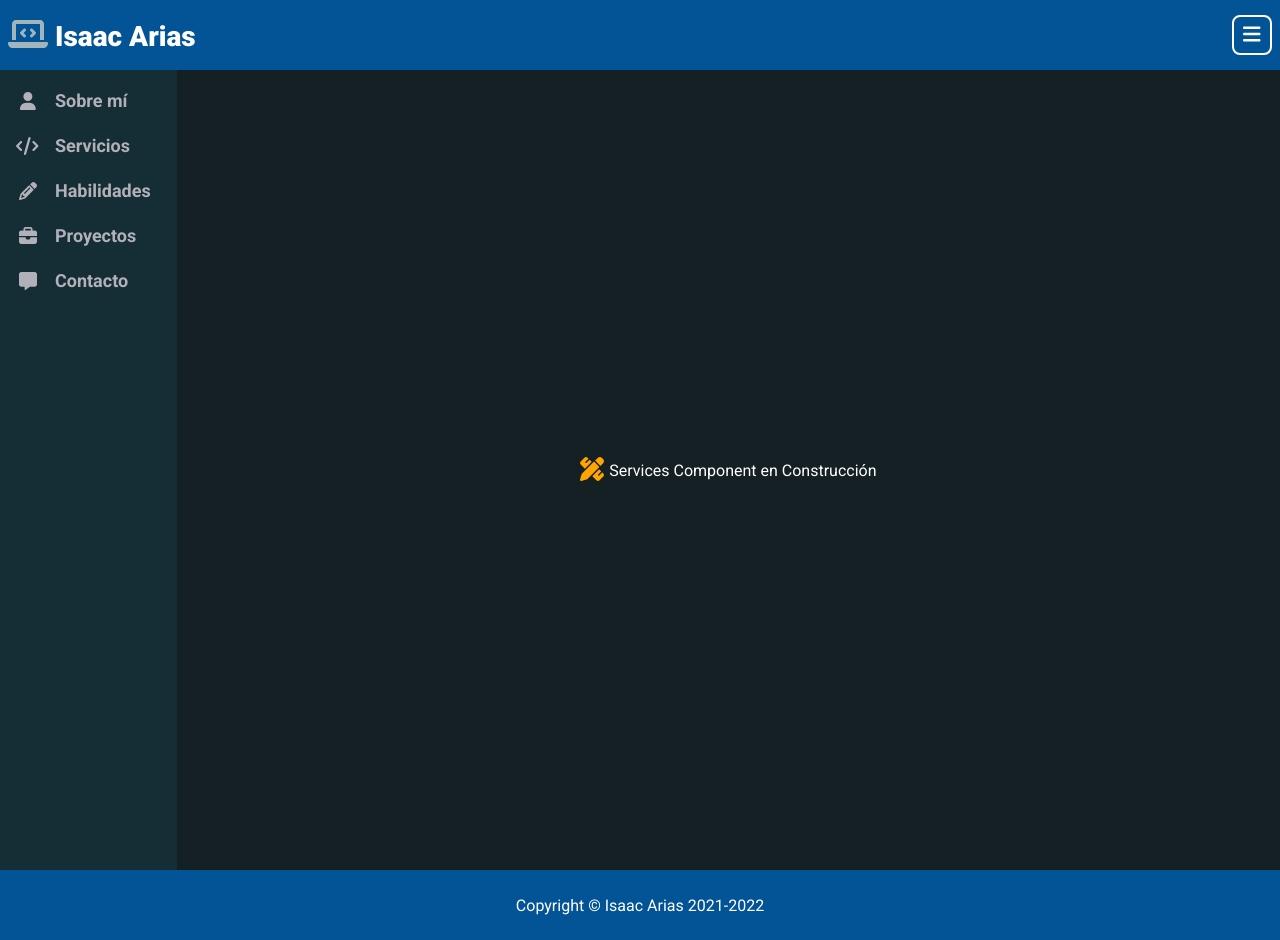
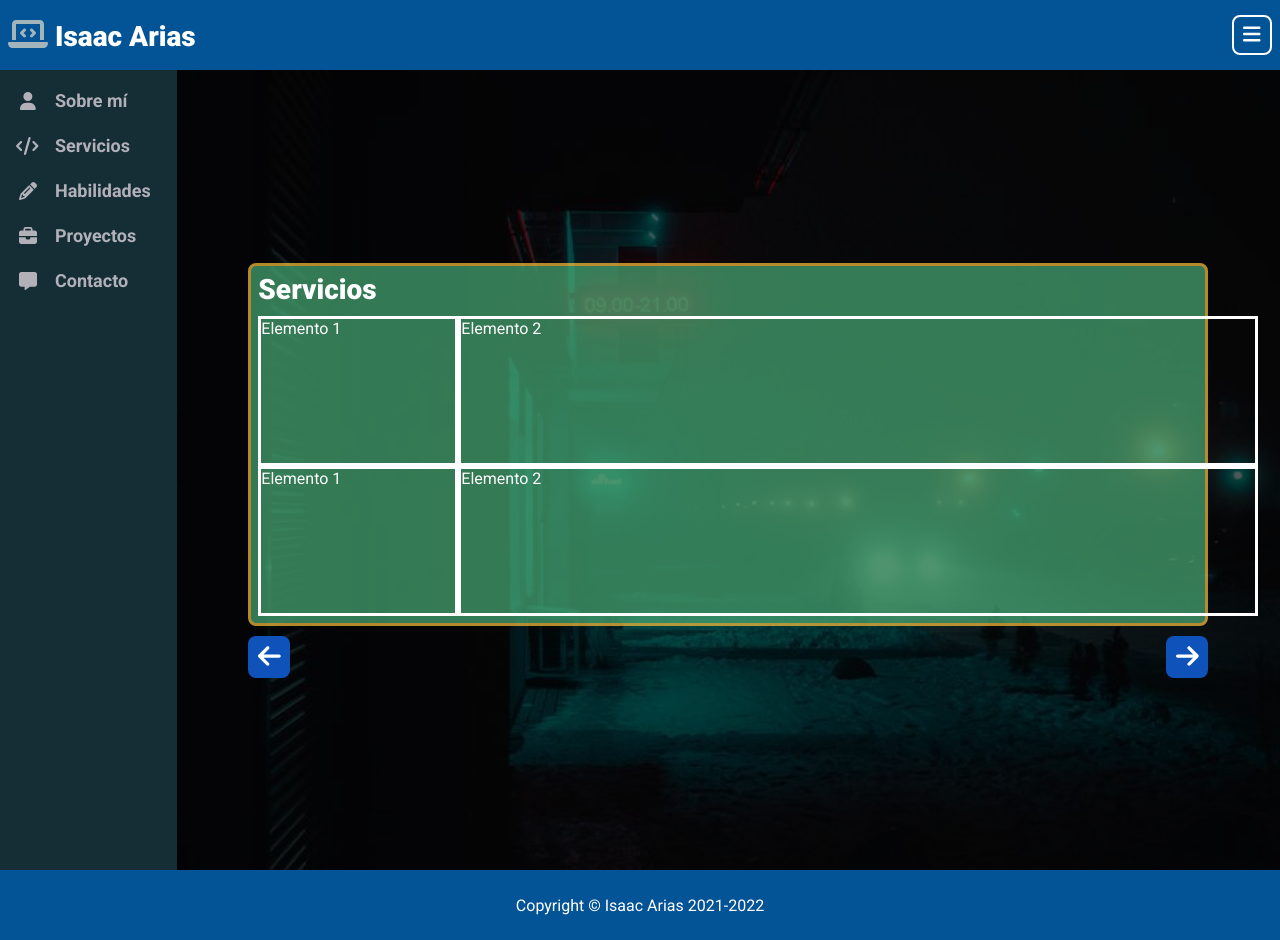
Before and after one commit to Isaac953/Portfolio_Angular, an Angular app: page /services in a window 1280 px wide. Built offline with nearby package versions, Linux system fonts and the light colour scheme.

Commit message:
Services Component parte 1: Agregar fondo de imagen de componente y diseño base del componente

```diff
--- a/src/app/app-routing.module.ts
+++ b/src/app/app-routing.module.ts
@@ -12,7 +12,7 @@ const routes: Routes = [
   /* Start Definitive Routes */
   { path: 'home', component: HomeComponent },
   { path: 'about-me', component: AboutmeComponent },
-  // { path: 'services', component: MyservicesComponent },
+  { path: 'services', component: MyservicesComponent },
   // { path: 'skills', component: SkillsComponent },
   // { path: 'proyects', component: ProyectsComponent },
   // { path: 'contact', component: ContactComponent },
@@ -22,7 +22,7 @@ const routes: Routes = [
   /* Start Maintenance Routes */
   // { path: 'home', component: MaintenanceComponent },
   // { path: 'about-me', component: MaintenanceComponent },
-  { path: 'services', component: MaintenanceComponent },
+  // { path: 'services', component: MaintenanceComponent },
   { path: 'skills', component: MaintenanceComponent },
   { path: 'proyects', component: MaintenanceComponent },
   { path: 'contact', component: MaintenanceComponent },
--- a/src/app/components/main/main.component.css
+++ b/src/app/components/main/main.component.css
@@ -60,7 +60,7 @@
 }
 
 .bg-services {
-  background-color: #395b64;
+  background-image: url("../../../assets/images/backgrounds/bg_services_component.jpg");
 }
 
 .bg-skills {
--- a/src/app/components/main/mcontent/myservices/myservices.component.css
+++ b/src/app/components/main/mcontent/myservices/myservices.component.css
@@ -0,0 +1,82 @@
+/* Start Media Queries Screens 1024px */
+.main__content--services {
+  position: relative;
+
+  display: flex;
+  flex-direction: column;
+
+  width: 75vw;
+  margin: 5px 10px 5px 10px;
+  padding: 10px;
+
+  justify-content: center;
+  align-items: flex-start;
+}
+
+.main__content--services::before {
+  position: absolute;
+  top: 0;
+  right: 0;
+  bottom: 0;
+  left: 0;
+
+  content: "";
+
+  opacity: 0.7;
+  border-style: solid;
+  border-color: var(--border-card);
+  border-radius: 8px;
+  background-color: var(--background-card);
+}
+
+.services__title {
+  font-size: 28px;
+  font-weight: 900;
+
+  position: relative;
+
+  padding-bottom: 10px;
+}
+
+.services__dev {
+  display: flex;
+  flex-direction: row;
+  position: relative;
+}
+
+.span1 {
+  border-style: solid;
+  width: 200px;
+  height: 150px;
+}
+.span2 {
+  border-style: solid;
+  width: 800px;
+  height: 150px;
+}
+
+/* End Media Queries Screens 1024px */
+
+/* Start Media Queries Screens 768px and 1023px */
+@media screen and (min-width: 768px) and (max-width: 1023px) {
+  .main__content--services {
+    width: 75vw;
+  }
+
+  .services__title {
+    font-size: 26px;
+  }
+}
+/* End Media Queries Screens 768px and 1023px */
+
+/* Start Media Queries Screens 767px */
+@media screen and (max-width: 767px) {
+  .main__content--services {
+    width: 85vw;
+  }
+
+  .services__title {
+    font-size: 24px;
+  }
+}
+/* End Media Queries Screens 767px */
--- a/src/app/components/main/mcontent/myservices/myservices.component.html
+++ b/src/app/components/main/mcontent/myservices/myservices.component.html
@@ -1,2 +1,13 @@
-<p>myservices works!</p>
+<section class="main__content--services">
+  <h1 class="services__title">{{title}}</h1>
+  <div class="services__dev">
+    <div class="span1">Elemento 1</div>
+    <div class="span2">Elemento 2</div>
+  </div>
+  <div class="services__dev">
+    <div class="span1">Elemento 1</div>
+    <div class="span2">Elemento 2</div>
+  </div>
+</section>
+
 <navigation class="navigation" [ngStyle]="{'justify-content': 'space-between'}"></navigation>
--- a/src/app/components/main/mcontent/myservices/myservices.component.ts
+++ b/src/app/components/main/mcontent/myservices/myservices.component.ts
@@ -3,13 +3,14 @@ import { Component, OnInit } from '@angular/core';
 @Component({
   selector: 'app-myservices',
   templateUrl: './myservices.component.html',
-  styleUrls: ['./myservices.component.css']
+  styleUrls: ['./myservices.component.css'],
 })
 export class MyservicesComponent implements OnInit {
+  /* Start Variables of Services Component */
+  title = 'Servicios';
+  /* End Variables of Services Component */
 
-  constructor() { }
+  constructor() {}
 
-  ngOnInit(): void {
-  }
-
+  ngOnInit(): void {}
 }
```
Also changed, not shown: src/assets/images/backgrounds/bg_services_component.jpg (added), 1 other file (tests, documents, lock files or other folders).
